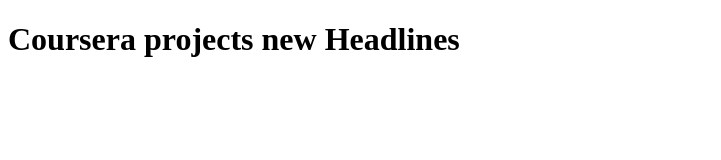
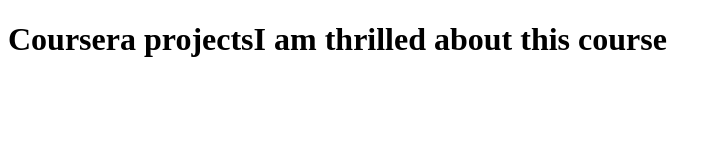
Before and after one commit to shashiranjan05/coursera-test, a plain HTML site: page index.html in a window 1280 px wide. Shown: the whole page, without its empty margins (0-721 px from the left). Drawn offline with Linux system fonts and the light colour scheme.

Commit message:
Next Version

```diff
--- a/index.html
+++ b/index.html
@@ -5,6 +5,6 @@
     <title>Coursera Projects</title>
   </head>
   <body>
-    <h1>Coursera projects new Headlines </h1>
+    <h1>Coursera projectsI am thrilled about this course </h1>
   </body>
 </html>
```
